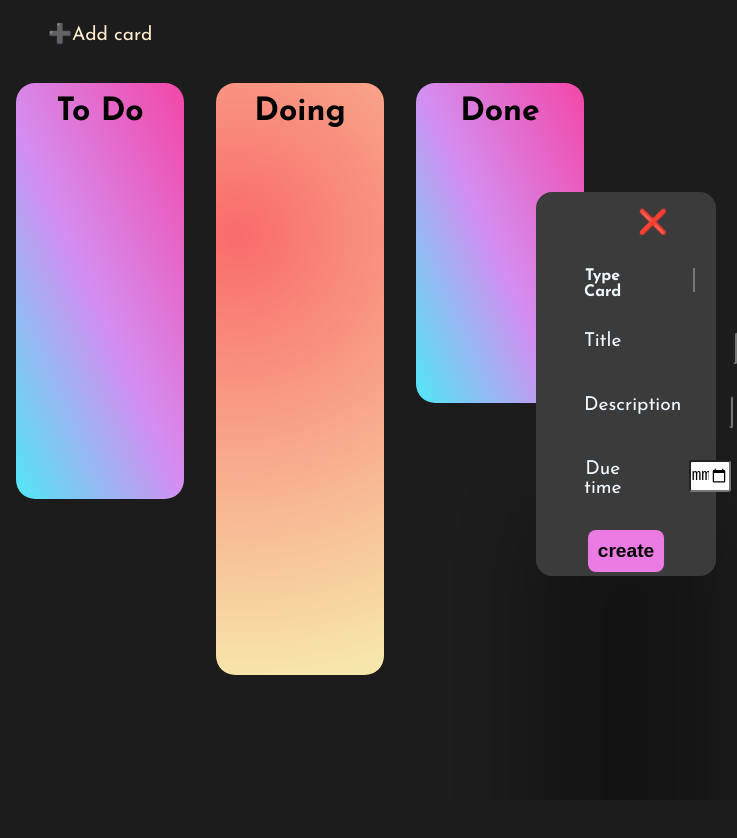
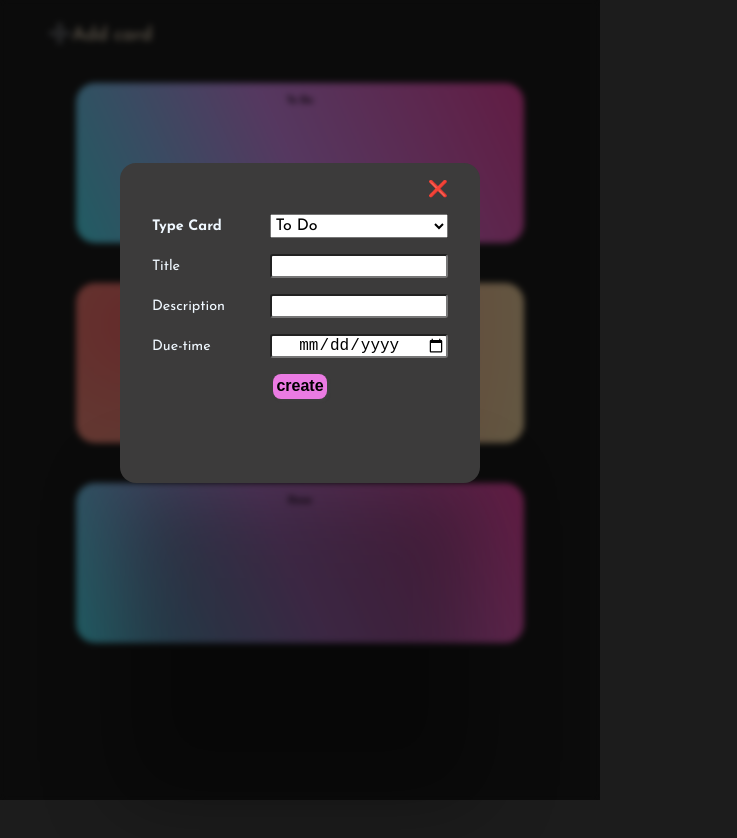
Before and after one commit to fatemeh-abbasi-1/Project-work-management, a plain HTML site: page index.html in a window 600 px wide. Both pictures are taken after a click on the element "➕Add card". Shown: the whole page, 737 px wide, since content can reach past the window. Before the commit the page ends 800 px from the top, so only its background shows below. Drawn offline with Linux system fonts and the light colour scheme.

Commit message:
compelete

```diff
--- a/index.html
+++ b/index.html
@@ -22,50 +22,48 @@
               <h1>To Do</h1>
             </div>
           </div>
-          <!-- <p class="name-work">➕Add card</p> -->
         </div>
         <div class="doing">
           <div class="doing-content">
             <h1>Doing</h1>
           </div>
-          <!-- <p class="name-work">➕Add card</p> -->
         </div>
         <div class="done">
           <div class="done-content">
             <h1>Done</h1>
           </div>
-          <!-- <p class="name-work">➕Add card</p> -->
         </div>
       </div>
     </main>
-  </body>
-</html>
+    <div class="overlay"></div>
     <div class="modal hidden">
       <span class="close">❌</span>
+      <form action="">
         <div class="info">
-    <label for="type" class="typecard">Type Card</label>
-    <select name="" id="type" class="type">
+          <label for="type" class="typecard title-inputs">Type Card</label>
+          <select name="" id="type" class="type input">
             <option value="todo">To Do</option>
             <option value="doing">Doing</option>
             <option value="done">Done</option>
           </select>
         </div>
-  <form action="">
+
         <div class="info">
-      <label for="title" class="title-text">Title</label>
-      <input type="text" id="title-input" required />
+          <label for="title" class="title-text title-inputs">Title</label>
+          <input type="text" id="title-input" class="input" />
         </div>
         <div class="info">
-      <label for="description" class="description-text">Description</label>
-      <input type="text" id="description-input" required />
+          <label for="description" class="description-text title-inputs"
+            >Description</label
+          >
+          <input type="text" id="description-input" class="input" required />
         </div>
         <div class="info">
-      <label for="date" class="dete-text">Due time</label>
-      <input type="date" id="date-input" required />
+          <label for="date" class="dete-text title-inputs">Due-time</label>
+          <input type="date" id="date-input" required class="input" />
         </div>
-    <!-- <a class="btn-create">create</a> -->
         <input type="submit" value="create" class="btn-create" />
       </form>
     </div>
-
-<!-- </div> -->
+  </body>
+</html>
--- a/script.js
+++ b/script.js
@@ -12,13 +12,12 @@ const description = document.getElementById("description-input");
 const time = document.getElementById("date-input");
 const moveToDoToDoing = document.querySelector(".next");
 const closeModal = document.querySelector(".close");
+const blur = document.querySelector(".overlay");
 
-/////
 let todo = [];
 let doing = [];
 let done = [];
 
-/////////
 const html = function (arr) {
   const card = document.createElement("div");
   card.classList.add("curt-style");
@@ -43,17 +42,16 @@ const html = function (arr) {
     const next = document.createElement("a");
     next.classList.add("next");
     next.setAttribute("onclick", "moveDoing(event)");
-    next.textContent = "🔜";
+    next.textContent = "➜";
     card.append(next);
   }
   if (arr.type === "done" || arr.type === "doing") return;
   const next = document.createElement("a");
   next.classList.add("next");
   next.setAttribute("onclick", "moveToDo(event)");
-  next.textContent = "➡️";
+  next.textContent = "➜";
   card.append(next);
 };
-// console.log(html);
 //recreate h1
 const createToDo = function () {
   todoContainer.textContent = "";
@@ -77,16 +75,17 @@ const createDone = function () {
 openModal.addEventListener("click", function () {
   modal.classList.remove("hidden");
   modal.classList.add("transform");
+  blur.classList.add("overlay-hidden");
 });
 //closeModal
 closeModal.addEventListener("click", function () {
   modal.classList.add("hidden");
   modal.classList.remove("transform");
+  blur.classList.remove("overlay-hidden");
 });
 //create card
 createCardBtn.addEventListener("click", function (e) {
   e.preventDefault();
-  console.log(type_value.value);
   if (
     (title.value === "" && description.value === "") ||
     description.value === "" ||
@@ -103,13 +102,12 @@ createCardBtn.addEventListener("click", function (e) {
       time: time.value,
       type: type_value.value,
     });
-    console.log(todo);
     todo.length === 3 ? todoContainer.classList.add("overflow") : "";
     createToDo();
-
     title.value = description.value = " ";
     todo.forEach((e, i) => html(e));
     modal.classList.add("hidden");
+    blur.classList.remove("overlay-hidden");
   }
 
   //add to doing
@@ -126,6 +124,7 @@ createCardBtn.addEventListener("click", function (e) {
     title.value = description.value = " ";
     doing.forEach((e, i) => html(e));
     modal.classList.add("hidden");
+    blur.classList.remove("overlay-hidden");
   }
   //add to done
   if (type_value.value === "done") {
@@ -135,7 +134,6 @@ createCardBtn.addEventListener("click", function (e) {
       time: time.value,
       type: type_value.value,
     });
-    console.log(done);
     done.length === 2 ? doneContainer.classList.add("overflow") : "";
     doneContainer.textContent = "";
     const h1 = document.createElement("h1");
@@ -144,6 +142,7 @@ createCardBtn.addEventListener("click", function (e) {
     title.value = description.value = " ";
     done.forEach((e, i) => html(e));
     modal.classList.add("hidden");
+    blur.classList.remove("overlay-hidden");
   }
 });
 //move from todo to doing
@@ -151,17 +150,13 @@ function moveToDo(event) {
   let getTitle = event.target
     .closest(".curt-style")
     .firstElementChild.innerHTML.slice(9);
-  console.log(getTitle);
   const getDate = event.target
     .closest(".curt-style")
     .children[2].innerHTML.slice(11);
-  console.log(getDate);
   const getDescription = event.target
     .closest(".curt-style")
     .children[1].innerHTML.slice(16);
-  console.log(getDescription);
   const findItem = todo.filter((e) => e.title !== getTitle);
-  console.log(findItem);
   todo = findItem;
   createToDo();
   findItem.forEach((e, i) => html(e));
@@ -171,9 +166,7 @@ function moveToDo(event) {
     time: getDate,
     type: "doing",
   });
-  console.log(doing);
   createDoing();
-
   doing.forEach((e, i) => html(e));
   doing.length === 4 ? doingContainer.classList.add("overflow") : "";
 }
@@ -182,17 +175,13 @@ function moveDoing(event) {
   let getTitle = event.target
     .closest(".curt-style")
     .firstElementChild.innerHTML.slice(9);
-  console.log(getTitle);
   const getDate = event.target
     .closest(".curt-style")
     .children[2].innerHTML.slice(9);
-  console.log(getDate);
   const getDescription = event.target
     .closest(".curt-style")
     .children[1].innerHTML.slice(14);
-  console.log(getDescription);
   const findItem = doing.filter((e) => e.title !== getTitle);
-  console.log(findItem);
   doing = findItem;
   createDoing();
   findItem.forEach((e, i) => html(e));
@@ -202,7 +191,6 @@ function moveDoing(event) {
     time: getDate,
     type: "done",
   });
-  // console.log(done);
   createDone();
   done.forEach((e, i) => html(e));
   done.length === 2 ? doneContainer.classList.add("overflow") : "";
--- a/style.css
+++ b/style.css
@@ -11,8 +11,8 @@ body {
   max-width: 2000px;
   background-color: rgb(28, 28, 28);
   font-family: Josefin_Sans;
-  /* background-color: rgb(0, 0, 0, 0.6);
-  backdrop-filter: blur(10px); */
+  overflow-y: hidden;
+  font-size: 16px;
 }
 /* header */
 header {
@@ -30,6 +30,8 @@ header {
   height: 41rem;
   display: grid;
   grid-template-columns: 1fr 1fr 1fr;
+  margin-right: auto;
+  margin-left: auto;
 }
 .doing {
   padding: 1rem;
@@ -50,10 +52,10 @@ header {
     rgba(213, 141, 240, 1) 48%,
     rgba(249, 56, 152, 1) 111.1%
   );
-  height: 8rem;
+  min-height: 10rem;
+  max-height: 29rem;
   text-align: center;
   padding: 0.6rem;
-  height: 26rem;
   border-radius: 1.2rem;
   margin-bottom: 8px;
   padding: 0.8rem;
@@ -68,17 +70,16 @@ h1 {
 }
 
 .doing-content {
-  /* background-color: rgb(251, 202, 159); */
   background-image: radial-gradient(
     circle 918px at 13.1% 25.5%,
     rgba(249, 107, 107, 1) 0%,
     rgba(247, 231, 172, 1) 48.9%,
     rgba(173, 247, 172, 1) 90%
   );
-  height: 7rem;
+  min-height: 10rem;
+  max-height: 36rem;
   text-align: center;
   padding: 0.6rem;
-  height: 37rem;
   border-radius: 1.2rem;
   margin-bottom: 8px;
   padding: 0.8rem;
@@ -92,10 +93,10 @@ h1 {
     rgba(213, 141, 240, 1) 48%,
     rgba(249, 56, 152, 1) 111.1%
   );
-  height: 8rem;
+  min-height: 10rem;
+  max-height: 20rem;
   text-align: center;
   padding: 0.6rem;
-  height: 20rem;
   border-radius: 1.2rem;
   margin-bottom: 8px;
   padding: 0.8rem;
@@ -110,9 +111,8 @@ h1 {
 .modal {
   width: 30%;
   height: 24rem;
-  z-index: 1;
+  z-index: 12;
   background-color: rgb(60, 59, 59);
-  /* background-color: rgb(250, 245, 189); */
   box-shadow: 0 20rem 5rem rgba(0, 0, 0, 0.3);
   border-radius: 1rem;
   padding: 1rem;
@@ -121,15 +121,24 @@ h1 {
   text-align: center;
   color: aliceblue;
 }
+.overlay-hidden {
+  position: absolute;
+  width: 100%;
+  height: 100%;
+  top: 0;
+  background-color: rgb(0, 0, 0, 0.6);
+  backdrop-filter: blur(3px);
+  z-index: 10;
+}
 .hidden {
   display: none;
 }
 .transform {
-  position: absolute;
-  top: 12rem;
-  left: 33.5rem;
-  z-index: 2;
-  /* transform: translate(100); */
+  margin-right: auto;
+  margin-left: auto;
+  z-index: 12;
+  position: relative;
+  bottom: 35rem;
 }
 .typecard {
   font-size: 1rem;
@@ -137,7 +146,6 @@ h1 {
   margin-right: 4.5rem;
 }
 #type {
-  width: 50%;
   height: 1.5rem;
   font-size: 1rem;
   font-family: Josefin_Sans;
@@ -149,32 +157,30 @@ h1 {
   margin-right: 2rem;
 }
 .title-text {
-  font-size: 1.2rem;
   margin-right: 7rem;
 }
+.title-inputs {
+  font-size: 1.2rem;
+}
 #title-input {
-  width: 50%;
-  height: 2rem;
   font-size: 1rem;
   border-radius: 3px;
 }
+.input {
+  height: 2rem;
+  width: 50%;
+}
 .description-text {
-  font-size: 1.2rem;
   margin-right: 3rem;
 }
 #description-input {
-  width: 50%;
-  height: 2rem;
   font-size: 1rem;
   border-radius: 3px;
 }
 .dete-text {
-  font-size: 1.2rem;
   margin-right: 4.2rem;
 }
 #date-input {
-  width: 50%;
-  height: 2rem;
   font-size: 1rem;
   text-align: center;
   border-radius: 3px;
@@ -216,3 +222,206 @@ h1 {
   flex-direction: row;
   justify-content: space-between;
 }
+@media only screen and (max-width: 600px) {
+  .todo-content {
+    max-height: 12rem;
+    overflow-x: hidden;
+  }
+  .doing-content {
+    max-height: 12rem;
+    overflow-x: hidden;
+  }
+  .done-content {
+    max-height: 12rem;
+    overflow-x: hidden;
+  }
+  h1 {
+    font-size: 1rem;
+  }
+  .close {
+    margin-right: 0.2rem;
+    font-size: 1rem;
+    margin-bottom: 1rem;
+  }
+  .content {
+    width: 80%;
+    display: flex;
+    flex-direction: column;
+  }
+  .modal {
+    width: 60%;
+    height: 17rem;
+  }
+  .typecard {
+    font-size: 0.7em;
+    margin-right: 0.2rem;
+  }
+  .info {
+    margin: 0.5rem;
+    margin-bottom: 1rem;
+    display: flex;
+    justify-content: space-between;
+  }
+
+  .input {
+    height: 1.5rem;
+    width: 3.8rem;
+  }
+  .title-inputs {
+    font-size: 0.9rem;
+    margin-top: 0.4rem;
+  }
+  .title-text {
+    font-size: 1em;
+    margin-right: 2.3rem;
+  }
+  .description-text {
+    margin-right: 0.2rem;
+  }
+  .dete-text {
+    margin-right: 0.3rem;
+  }
+  .btn-create {
+    font-size: 1rem;
+    padding: 0.2rem;
+  }
+  .dis-style {
+    font-size: 0.8rem;
+  }
+  .date-style {
+    font-size: 0.8rem;
+    margin-right: 0.3rem;
+  }
+  .next {
+    font-size: 0.9rem;
+  }
+  .curt-style {
+    height: 8rem;
+  }
+}
+@media only screen and (min-width: 600px) and (max-width: 768px) {
+  .modal {
+    width: 60%;
+    height: 20rem;
+  }
+  .input {
+    width: 60%;
+  }
+  .info {
+    margin: 1rem;
+    display: flex;
+    justify-content: space-between;
+  }
+  .typecard {
+    margin-right: 0.5rem;
+  }
+  .title-text {
+    margin-right: 4rem;
+  }
+  .description-text {
+    margin-right: 1rem;
+  }
+  .dete-text {
+    margin-right: 0.5rem;
+  }
+  .title-inputs {
+    font-size: 0.9rem;
+    margin-top: 0.3rem;
+  }
+  .btn-create {
+    font-size: 1rem;
+  }
+  .close {
+    font-size: 1rem;
+    margin-right: 1rem;
+  }
+  .dis-style {
+    font-size: 0.7rem;
+    margin-bottom: 0.3rem;
+  }
+  .date-style {
+    font-size: 0.65rem;
+    margin-right: 0.5rem;
+  }
+  .next {
+    font-size: 0.7rem;
+  }
+  .curt-style {
+    height: 5.5rem;
+    padding: 0.3rem;
+  }
+  h1 {
+    font-size: 0.6rem;
+  }
+}
+@media only screen and (min-width: 769px) and (max-width: 1000px) {
+  .input {
+    width: 40%;
+  }
+  .modal {
+    width: 45%;
+  }
+  h1 {
+    font-size: 1rem;
+  }
+  .typecard {
+    margin-right: 3.4rem;
+  }
+  .dis-style {
+    font-size: 0.8rem;
+    margin-bottom: 0.3rem;
+  }
+  .date-style {
+    font-size: 0.8rem;
+    margin-right: 0.5rem;
+  }
+  .next {
+    font-size: 0.8rem;
+  }
+  .curt-style {
+    height: 5.5rem;
+    padding: 0.3rem;
+  }
+  h1 {
+    font-size: 1rem;
+  }
+}
+@media only screen and (min-width: 1001px) and (max-width: 1199px) {
+  .modal {
+    width: 45%;
+  }
+  .typecard {
+    margin-right: 3.8rem;
+  }
+  .dis-style {
+    font-size: 0.9rem;
+    margin-bottom: 0.3rem;
+  }
+  .date-style {
+    font-size: 0.9rem;
+    margin-right: 0.5rem;
+  }
+  .next {
+    font-size: 0.9rem;
+  }
+  .curt-style {
+    height: 5.5rem;
+    padding: 0.3rem;
+  }
+}
+@media only screen and (min-width: 1200px) {
+  .typecard {
+    margin-right: 3.4rem;
+  }
+  .info {
+    display: flex;
+    justify-content: space-between;
+  }
+  .modal {
+    height: 27rem;
+  }
+  .date-style {
+    font-size: 1rem;
+    margin-right: 1rem;
+  }
+}
```
Lines whose indentation alone changed are shown as unchanged.
